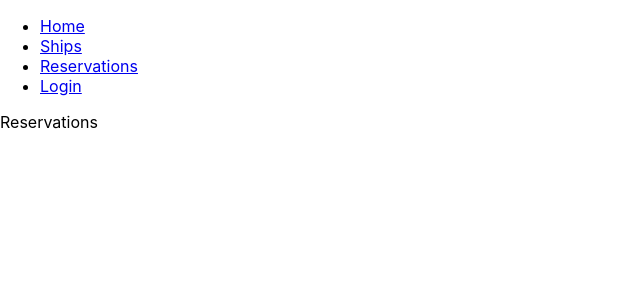
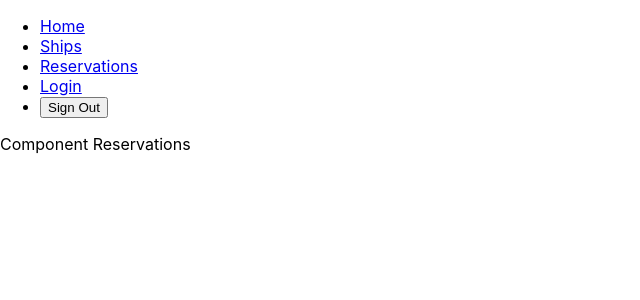
Before and after one commit to dgsierra/blue-dreams-front-end, a React (Create React App) app: page /reservations in a window 1280 px wide. Shown: the top 300 px of the page, without its empty margins (0-640 px from the left). Built offline with nearby package versions, Linux system fonts and the light colour scheme.

Commit message:
Add sign out button and template components

```diff
--- a/src/components/Navbar.js
+++ b/src/components/Navbar.js
@@ -4,6 +4,8 @@ import Ships from './Ships';
 import Reservations from './Reservations';
 import Home from './Home';
 import Login from './Login';
+
+const MyTest = () => console.log('Sign Out');
 
 export default function Navbar() {
   return (
@@ -14,6 +16,7 @@ export default function Navbar() {
           <li><Link to="/ships">Ships</Link></li>
           <li><Link to="/reservations">Reservations</Link></li>
           <li><Link to="/login">Login</Link></li>
+          <li><button type="submit" onClick={MyTest}>Sign Out</button></li>
         </ul>
       </nav>
       <Routes>
--- a/src/components/Reservations.js
+++ b/src/components/Reservations.js
@@ -2,6 +2,6 @@ import React from 'react';
 
 export default function Reservations() {
   return (
-    <div>Reservations</div>
+    <div>Component Reservations</div>
   );
 }
```
